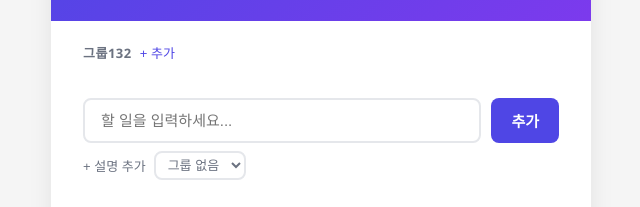
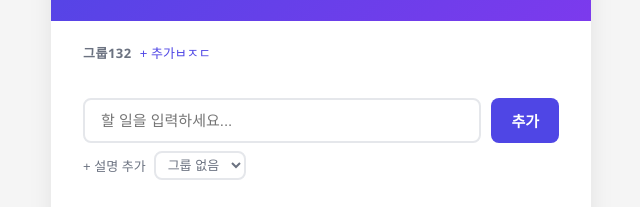
Before and after one commit to EDEN1109/todo-list, a plain HTML site: page index.html in a window 1280 px wide. Shown: the part 149-356 px from the top of the page, 319-959 px from the left. Drawn offline with Linux system fonts and the light colour scheme.

Commit message:
텍스트 수정

```diff
--- a/index.html
+++ b/index.html
@@ -16,7 +16,7 @@
     <section class="group-mgmt-section" id="group-mgmt-section">
       <div class="group-mgmt-header">
         <span class="group-mgmt-title">그룹132</span>
-        <button class="group-add-toggle-btn" id="group-add-toggle-btn">+ 추가</button>
+        <button class="group-add-toggle-btn" id="group-add-toggle-btn">+ 추가ㅂㅈㄷ</button>
       </div>
       <div class="group-add-form hidden" id="group-add-form">
         <input type="text" class="group-name-input" id="group-name-input" placeholder="그룹 이름..." maxlength="20" autocomplete="off"/>
```
